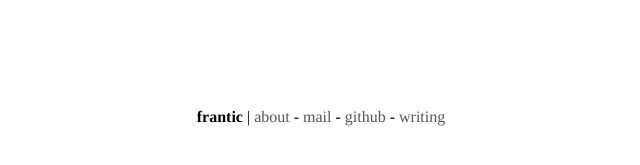
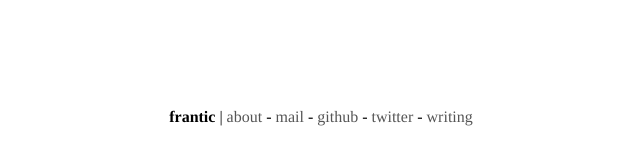
Before and after one commit to frantic/frantic.github.io, a Jekyll site: the page index.html, which Jekyll copies as it is, in a window 1280 px wide. Shown: the part 252-417 px from the top of the page, without its empty margins (319-959 px from the left). Built offline with Jekyll 4.4.1, drawn with Linux system fonts in a browser that asks for light colours.

Commit message:
Add twitter link

```diff
--- a/index.html
+++ b/index.html
@@ -34,6 +34,7 @@
         <a href="☯" onclick="document.getElementById('more').style.display = 'block'; return false;">about</a> -
         <a href="mailto:contact@frantic.im">mail</a> -
         <a href="https://github.com/frantic">github</a> -
+        <a href="http://twitter.com/alex_frantic">twitter</a> -
         <a href="/writing">writing</a>
       </div>
       <div id="more">
```
